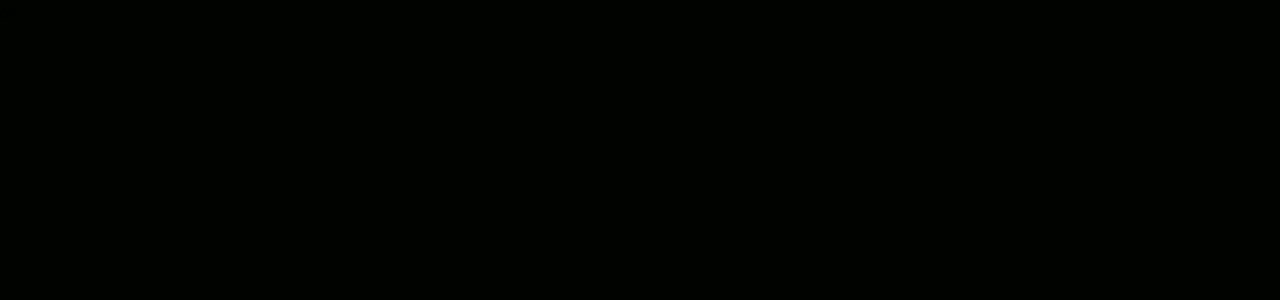
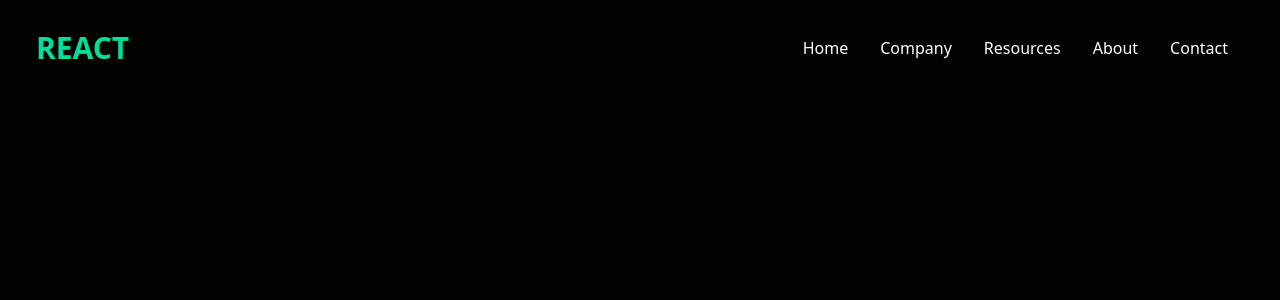
Before and after one commit to Yaguera/Data_Finance_Page, a React (Create React App) app: page / in a window 1280 px wide. Shown: the top 300 px of the page. Built offline with nearby package versions, Linux system fonts and the light colour scheme; the HTML template or start-up script is replaced by a standard one.

Commit message:
add Navbar component

```diff
--- a/src/App.js
+++ b/src/App.js
@@ -1,9 +1,10 @@
 import React from 'react';
+import Navbar from './components/Navbar';
 
 function App() {
   return (
     <div className="App">
-      oi
+      <Navbar/>
     </div>
   );
 }
--- /dev/null
+++ b/src/components/Navbar.jsx
@@ -0,0 +1,18 @@
+import React from 'react'
+
+const Navbar = () => {
+  return (
+    <div  className='text-white flex justify-between items-center h-24 max-w-[1240px] mx-auto px-4'>
+      <h1 className='w-full text-3xl font-bold text-[#00df9a]'>REACT</h1>
+      <ul className='flex'>
+        <li className='p-4'>Home</li>
+        <li className='p-4'>Company</li>
+        <li className='p-4'>Resources</li>
+        <li className='p-4'>About</li>
+        <li className='p-4'>Contact</li>
+      </ul>
+    </div>
+  )
+}
+
+export default Navbar
```
